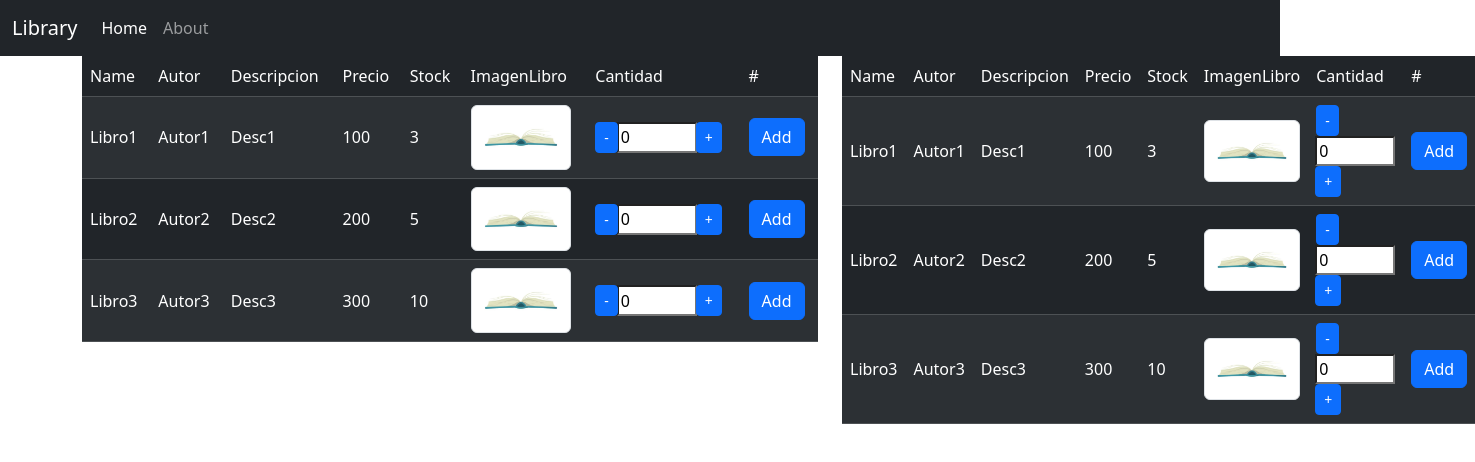
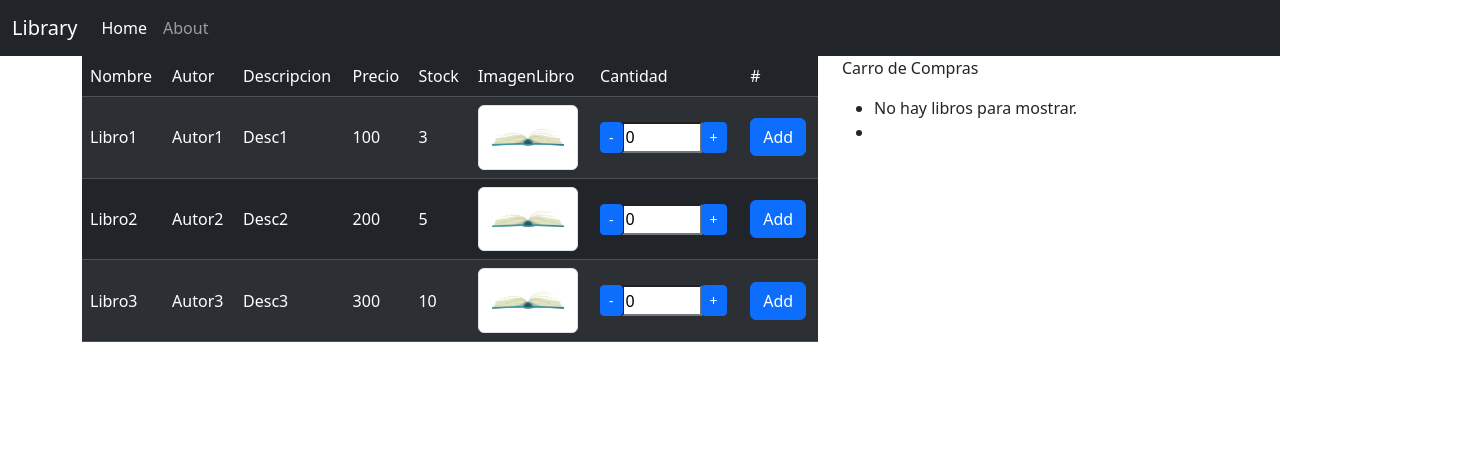
Before and after one commit to ElPrafe/libraryAngular, an Angular app: page /books in a window 1280 px wide. Shown: the top 462 px of the page, 1475 px wide, since content can reach past the window. Built offline with nearby package versions, Linux system fonts and the light colour scheme.

Commit message:
Actualizada la comunicacion entre componentes

```diff
--- a/src/app/book-cart.service.ts
+++ b/src/app/book-cart.service.ts
@@ -1,20 +1,22 @@
 import { Injectable } from '@angular/core';
 import { Book } from './book-list/Book';
+import { BehaviorSubject } from 'rxjs';
 
 @Injectable({
   providedIn: 'root'
 })
 export class BookCartService {
-  cartList: Book[] = [];
+  private _cartList: Book[] = [];
+  cartlist : BehaviorSubject<Book[]> = new BehaviorSubject(this._cartList);
   constructor() { }
   addToCart(book : Book){
-    let item: Book | undefined = this.cartList.find((v1)=> v1.name == book.name);
+    let item: Book | undefined = this._cartList.find((v1)=> v1.name == book.name);
     if (item){
       item.quantity+= book.quantity;
     }else{
-      this.cartList.push(book);
+      this._cartList.push({... book});
     }
-    console.log(this.cartList);
-
+    console.log(this._cartList);
+    this.cartlist.next(this._cartList); //equivale al emit de eventos
   }
 }
--- a/src/app/book-list/Book.ts
+++ b/src/app/book-list/Book.ts
@@ -1,9 +1,9 @@
 export interface Book{
     name: string;
-    autor:string;
-    descripcion:string;
+    author:string;
+    description:string;
     /*fecha:Date;*/
-    precio:number;
+    price:number;
     stock:number;
     img:string;
     quantity:number;
--- a/src/app/book-list/book-list.component.html
+++ b/src/app/book-list/book-list.component.html
@@ -1,7 +1,7 @@
 <table class="table table-dark table-striped">
   <thead>
     <tr>
-        <td>Name</td>
+      <td>Nombre</td>
       <td>Autor</td>
       <td>Descripcion</td>
       <td>Precio</td>
@@ -15,9 +15,9 @@
     @for (book of books; track book.name) {
     <tr class="align-middle">
       <td>{{ book.name }}</td>
-              <td>{{ book.autor }}</td>
-              <td>{{ book.descripcion }}</td>
-              <td>{{ book.precio }}</td>
+      <td>{{ book.author }}</td>
+      <td>{{ book.description }}</td>
+      <td>{{ book.price }}</td>
       @if (book.stock >0) {
       <td>{{book.stock}}</td>
       } @else {
@@ -29,7 +29,8 @@
       </td>
       <td>
         @if (book.stock >0) {
-                  <app-input-integer [(quantity)]="book.quantity" [max]="book.stock" (maxReached)="maxReached($event)"></app-input-integer>
+        <app-input-integer [(quantity)]="book.quantity" [max]="book.stock"
+          (maxReached)="maxReached($event)"></app-input-integer>
         } @else {
         <p>SIN STOCK</p>
         }
--- a/src/app/book-list/book-list.component.ts
+++ b/src/app/book-list/book-list.component.ts
@@ -18,28 +18,28 @@ export class BookListComponent{
   books:Book[] = [
     {
     name : "Libro1",
-    autor: "Autor1",
-    descripcion : "Desc1",
+    author: "Autor1",
+    description : "Desc1",
     /*fecha: new Date("2001-1-10"),*/
-    precio:100,
+    price:100,
     stock:3,
     img : "assets/img/libro.jpg",
     quantity:0,
   },
   {
     name : "Libro2",
-    autor: "Autor2",
-    descripcion : "Desc2",
-    precio:200,
+    author: "Autor2",
+    description : "Desc2",
+    price:200,
     stock:5,
     img : "assets/img/libro.jpg",
     quantity:0,
   },
   {
     name : "Libro3",
-    autor: "Autor3",
-    descripcion : "Desc3",
-    precio:300,
+    author: "Autor3",
+    description : "Desc3",
+    price:300,
     stock:10,
     img : "assets/img/libro.jpg",
     quantity:0,
--- a/src/app/cart/cart.component.html
+++ b/src/app/cart/cart.component.html
@@ -1 +1,14 @@
-<p>cart works!</p>
+<p>Carro de Compras</p>
+@for (c of cartList$ |async; track c.name){
+<ul>
+    <li class = "asd">
+        {{c.name}}: {{c.quantity}}
+    </li>
+</ul>
+} @empty {
+<ul>
+    <li class = "dsa">
+        <span colspan="4">No hay libros para mostrar.</span>
+    <li>
+</ul>
+}
--- a/src/app/cart/cart.component.ts
+++ b/src/app/cart/cart.component.ts
@@ -1,5 +1,7 @@
 import { Component } from '@angular/core';
 import { BookCartService } from '../book-cart.service';
+import { Book } from '../book-list/Book';
+import { Observable } from 'rxjs';
 
 @Component({
   selector: 'app-cart',
@@ -7,7 +9,8 @@ import { BookCartService } from '../book-cart.service';
   styleUrl: './cart.component.scss'
 })
 export class CartComponent {
+  cartList$: Observable<Book[]>;
   constructor(private cart : BookCartService){
-
+    this.cartList$ = cart.cartlist.asObservable();
   }
 }
--- a/src/app/library-books/library-books.component.html
+++ b/src/app/library-books/library-books.component.html
@@ -3,6 +3,6 @@
         <app-book-list></app-book-list>
     </div>
     <div class="col-4">
-        <app-book-list></app-book-list>
+        <app-cart></app-cart>
     </div>
 </div>
```
Lines whose indentation alone changed are shown as unchanged.
